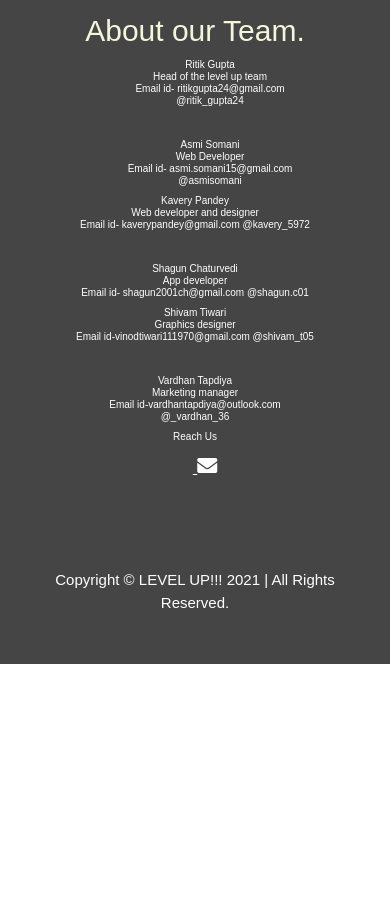
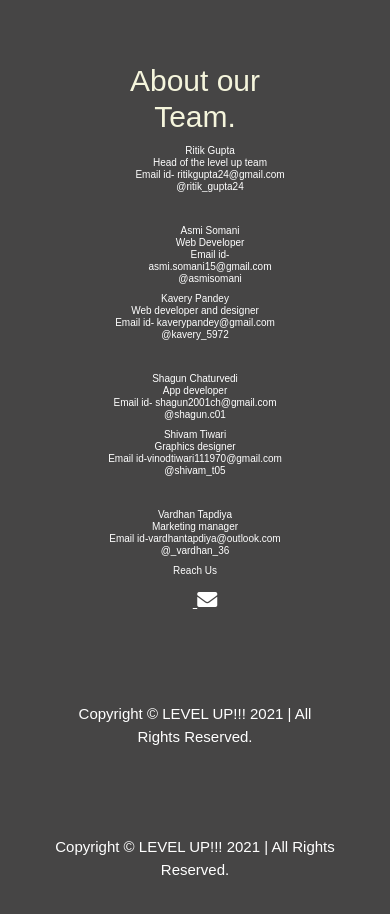
Before and after one commit to kavery29/levelupnew, a plain HTML site: page index.html in a window 390 px wide. Shown: the part 8191-9105 px from the top of the page. Before the commit the page ends 8855 px from the top, so only its background shows below. Drawn offline with nearby package versions, Linux system fonts and the light colour scheme; a web font is replaced by a local one.

Commit message:
Update index.html

```diff
--- a/index.html
+++ b/index.html
@@ -625,6 +625,7 @@ i {
     </div>
 
     <footer id="reachus">
+     <footer id="reachus">
         <footer>
             <style>
               #reachus {
@@ -688,6 +689,27 @@ i {
 
                 </div>
                 <!-- <div style="font-size:15px;text-align: center;" >Copyright &#169; LEVEL UP!!! 2021 | All Rights Reserved.</div> -->
+              </footer>
+              <!-- <div class="col-sm-3">
+                <h4>Reach Us</h4>
+                    <u><a href="https://www.instagram.com/_levelup_gamez/" style="color:#ffffff; font-size: 20px;"><i class="fa fa-instagram" style="font-size:20px;color:rgb(255, 255, 255);"></i></a>
+                    <a href="https://mail.google.com/mail/u/0/?fs=1&to=levelup2021@gmail.com&su=SUBJECT&body=BODY&bcc=&tf=cm"><i class="fa fa-envelope" style="font-size:20px;color:rgb(255, 255, 255);"></i></a>
+                   <br>
+                    </u>
+                </div> -->
+
+            </div>
+            <div class="col-sm-3">
+              <h4></h4>
+                  <u><a href="https://www.instagram.com/_levelup_gamez/" style="color:#ffffff; font-size: 20px;"><i class="fa fa-instagram" style="font-size:20px;color:rgb(255, 255, 255);"></i></a>
+                  <!-- <a href="https://mail.google.com/mail/u/0/?fs=1&to=levelup2021@gmail.com&su=SUBJECT&body=BODY&bcc=&tf=cm"><i class="fa fa-envelope" style="font-size:20px;color:rgb(255, 255, 255);"></i></a> -->
+                 <br>
+                  </u>
+              </div>
+                </div>
+
+              </div>
+              <div style="font-size:15px;text-align: center; color: white;" >Copyright &#169; LEVEL UP!!! 2021 | All Rights Reserved.</div>
               </footer>
               <!-- <div class="col-sm-3">
                 <h4>Reach Us</h4>
```
